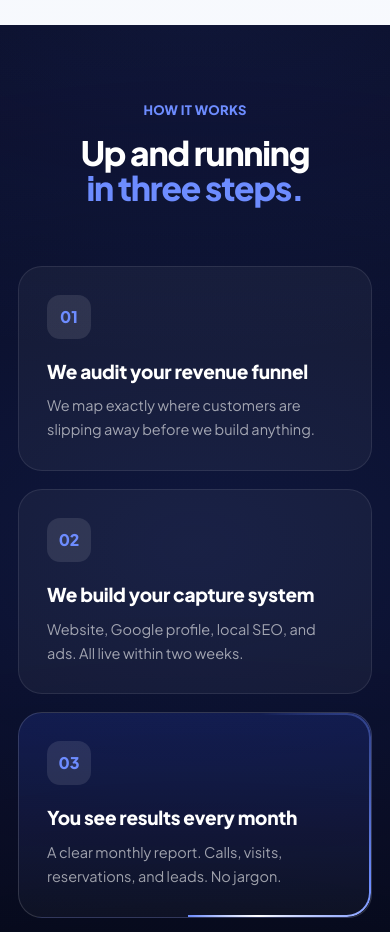
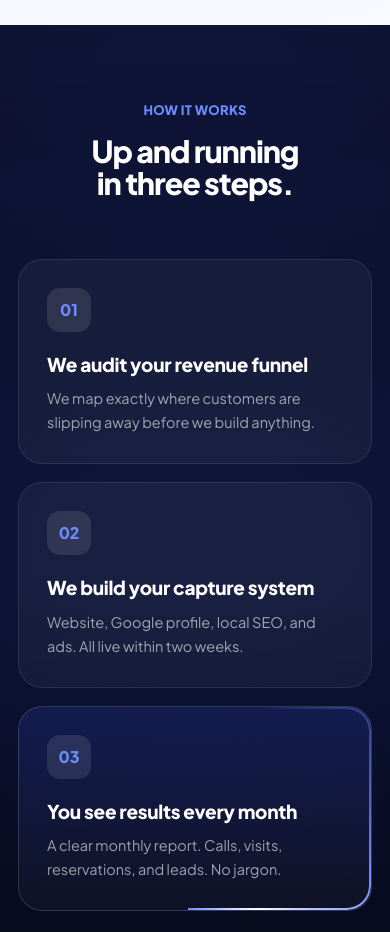
Before and after one commit to MainStreetGrowth/mainstreetgrowth, a Next.js app: page /blue in a window 390 px wide. Shown: the part 5860-6792 px from the top of the page. Built offline with nearby package versions, Linux system fonts and the light colour scheme.

Commit message:
How it works heading: single white line (wraps only on small phones)

```diff
--- a/app/_components/KukieVariant.tsx
+++ b/app/_components/KukieVariant.tsx
@@ -218,7 +218,8 @@ const CSS = `
 /* Dark contrast band (How it works) */
 .kk section.dark{background:var(--dark);padding:clamp(72px,8vw,108px) 0}
 .kk section.dark .eyebrow{color:var(--accent-bright)}
-.kk section.dark .sec-head h2{color:#fff}
+.kk section.dark .sec-head h2{color:#fff;white-space:nowrap;font-size:clamp(1.9rem,3.8vw,3rem)}
+@media(max-width:640px){.kk section.dark .sec-head h2{white-space:normal;font-size:1.9rem}}
 .kk section.dark .sec-head p{color:rgba(255,255,255,.62)}
 .kk section.dark .accent{color:var(--accent-bright)}
 .kk section.dark .card.step{background:rgba(255,255,255,.045);border:1px solid rgba(255,255,255,.09);box-shadow:none}
@@ -404,7 +405,7 @@ const BODY = `
 
 <section class="block dark">
   <div class="inner">
-    <div class="sec-head rv"><span class="eyebrow">HOW IT WORKS</span><h2>Up and running <span class="accent">in three steps.</span></h2></div>
+    <div class="sec-head rv"><span class="eyebrow">HOW IT WORKS</span><h2>Up and running in three steps.</h2></div>
     <div class="three">
       <div class="card step rv"><span class="n">01</span><h3>We audit your revenue funnel</h3><p>We map exactly where customers are slipping away before we build anything.</p></div>
       <div class="card step rv"><span class="n">02</span><h3>We build your capture system</h3><p>Website, Google profile, local SEO, and ads. All live within two weeks.</p></div>
```
